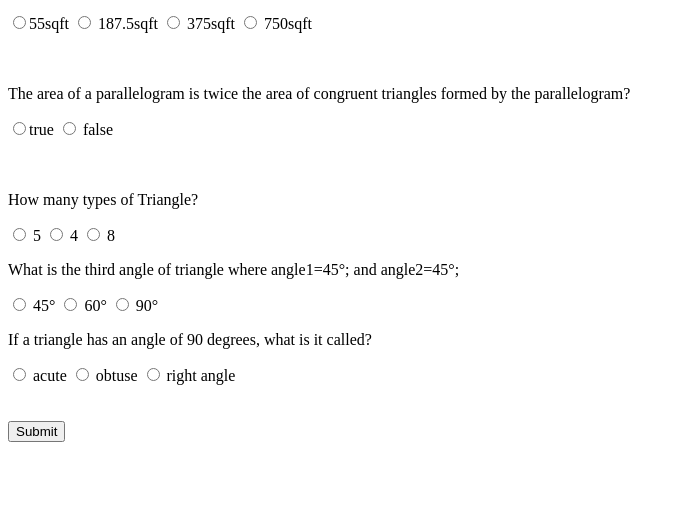
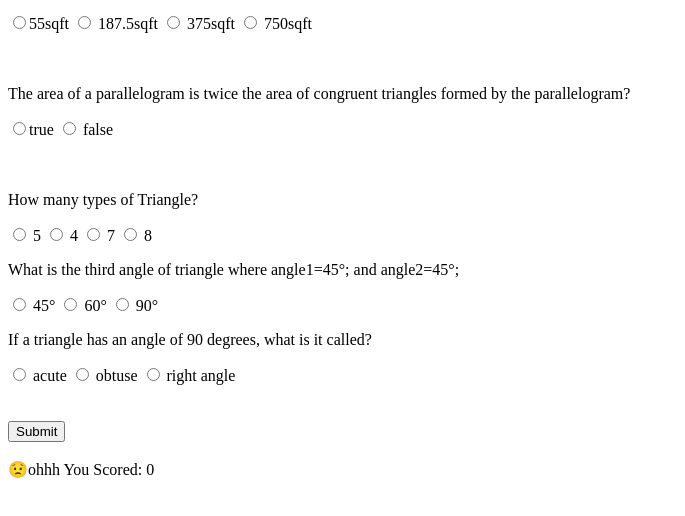
Before and after one commit to yash-purkar/funWithTriangles, a plain HTML site: page quiz.html in a window 1280 px wide. Both pictures are taken after a click on the button "Submit". Shown: the part 102-618 px from the top of the page, without its empty margins (0-685 px from the left). Drawn offline with Linux system fonts and the light colour scheme.

Commit message:
done quiz

```diff
--- a/quiz.html
+++ b/quiz.html
@@ -54,6 +54,10 @@
           4
         </label>
         <label>
+          <input type="radio" value="7" name="question3" />
+          7
+        </label>
+        <label>
           <input type="radio" value="8" name="question3" />
           8
         </label>
--- a/quiz.js
+++ b/quiz.js
@@ -7,14 +7,24 @@ const answers = ["750sqft", "true", "7", "90°", "right angle"];
 
 function calculateScore() {
   let score = 0;
-  let index = 0;
+  let indexOfAns = 0;
   const formData = new FormData(quizForm);
   // console.log(formData)
-  for (let data of formData.values()) {
+  for (let value of formData.values()) {
     // console.log(data);
+    if (value === answers[indexOfAns]) {
+      score += 1;
+    }
+    indexOfAns += 1;
+  }
+  // console.log(score);
+  if (score > 3) {
+    outputBox.innerText = `Yayy💥 You Scored: ${score}`
+  }
+  else {
+    outputBox.innerText = `😟ohhh You Scored: ${score}`
 
   }
-
 }
 
 submitBtn.addEventListener("click", calculateScore);
```
